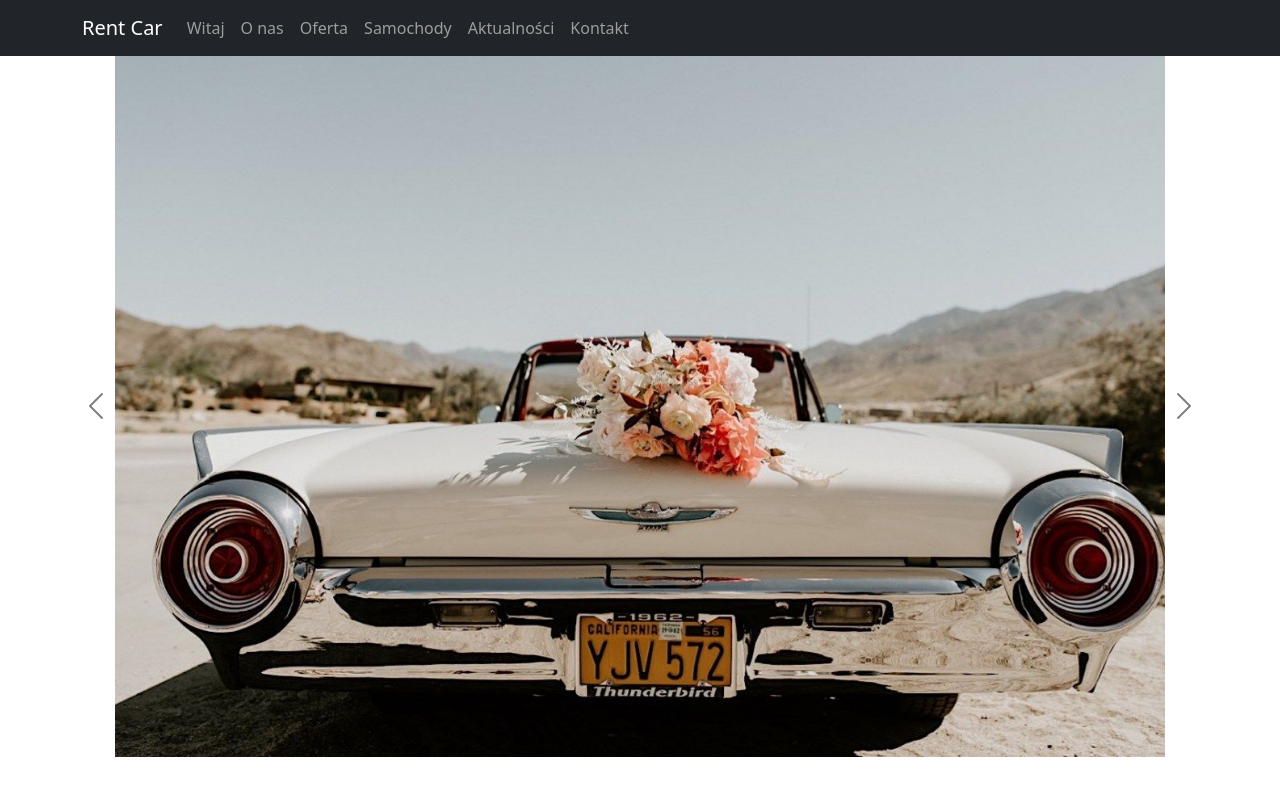
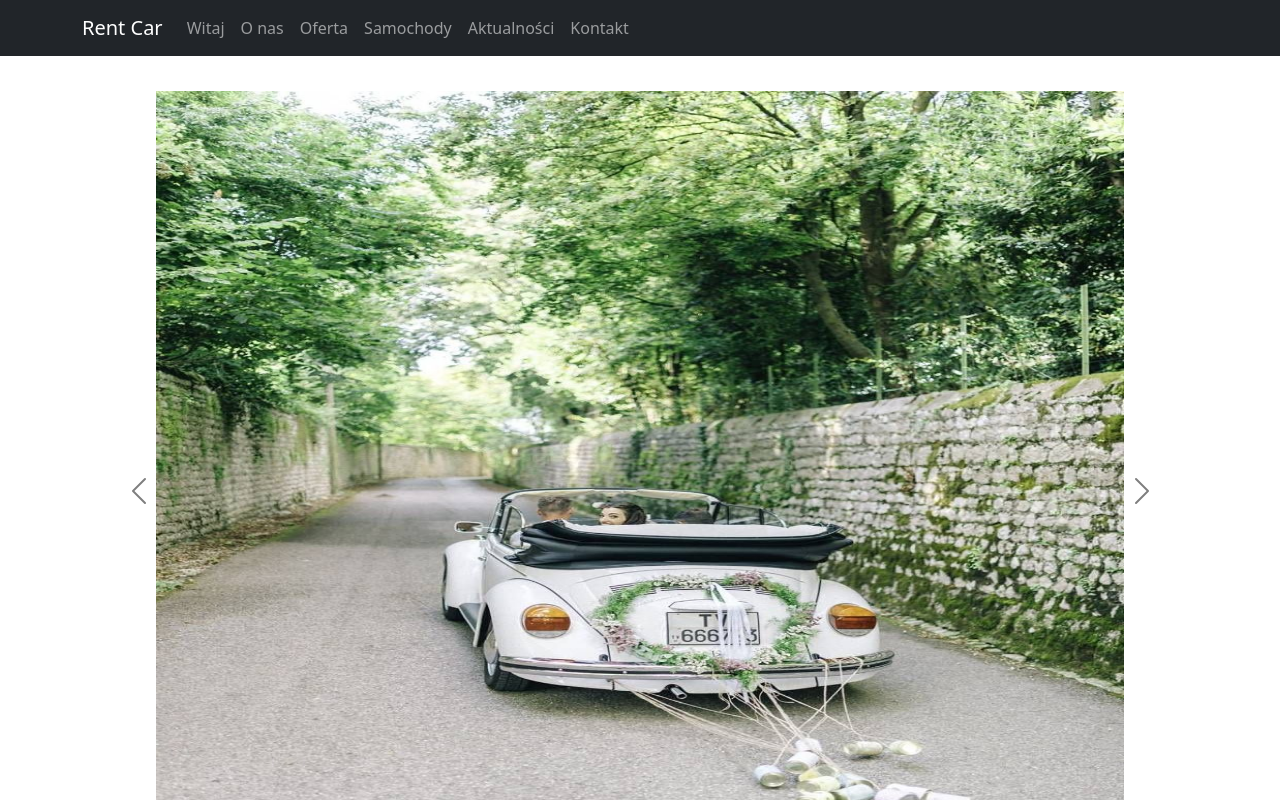
Before and after one commit to artwol993/weselny-woz, a React (Create React App) app: page / in a window 1280 px wide. Shown: the top 800 px of the page. Built offline with nearby package versions, Linux system fonts and the light colour scheme.

Commit message:
add api to image carousel

```diff
--- a/src/component/welcome-carousel.jsx
+++ b/src/component/welcome-carousel.jsx
@@ -1,39 +1,49 @@
-import Carousel from 'react-bootstrap/Carousel';
+import React, { useState } from "react";
+import Carousel from "react-bootstrap/Carousel";
 import "../style/welcome-carousel.css";
-import wc1 from "../assets/wc1.jpg";
-import wc2 from "../assets/wc2.jpg";
-import wc3 from "../assets/wc3.png"
+import Cars from "./cars-data";
 
 function WelcomeCarousel() {
+  const [items, setItems] = useState(Cars);
+
 return (
-    <section id ="welcome">
+  <>
+    <section id="cars" className="container-cars">
+
+        {Array.from({ length: 1 }).map(() =>
+          items.map((elem) => {
+            const { id, name, image } = elem;
+
+            return (
               <Carousel variant="dark" fade>
               <Carousel.Item>
                <img
                  className="d-block w-100 wc-image"
-          src={wc1}
-          alt="First slide"
-          style={{ maxHeight: '800px' }}
-        />
+                 src={image}
+                 alt={name}
+                 style={{ maxHeight: "800px" }} />
              </Carousel.Item>
              <Carousel.Item>
                <img
                  className="d-block w-100 wc-image"
-          src={wc2}
-          alt="Second slide"
-          style={{ maxHeight: '800px' }}
-        />
+                 src={image}
+                 alt={name}
+                 style={{ maxHeight: "800px" }} />
              </Carousel.Item>
              <Carousel.Item>
                <img
                    className="d-block w-100 wc-image"
-          src={wc3}
-          alt="Third slide"
-          style={{ maxHeight: '800px' }}
-        />
+                   src={image}
+                   alt={name}
+                   style={{ maxHeight: "800px" }} />
                </Carousel.Item>
               </Carousel>
+            );
+          })
+        )}
+
     </section>
+  </>
 );
 }
 
```
Lines whose indentation alone changed are shown as unchanged.
